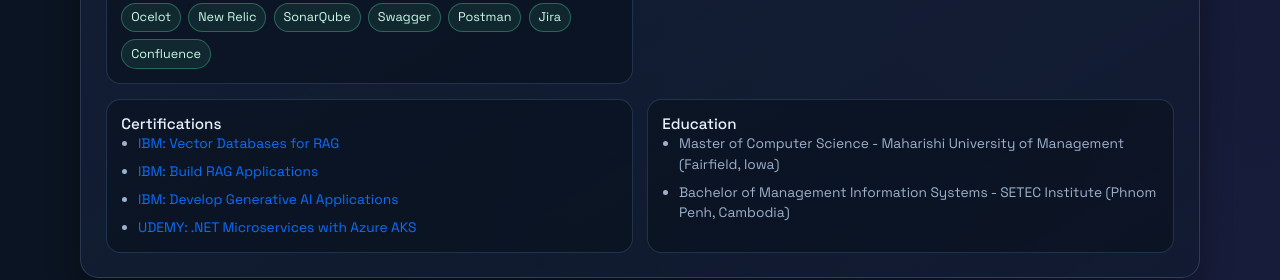
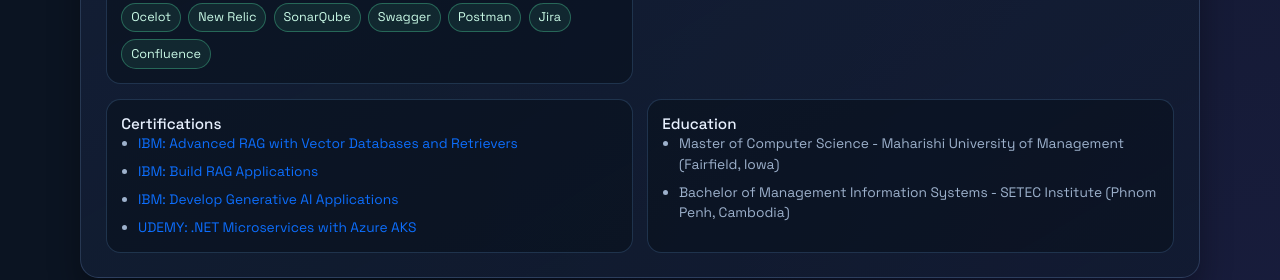
Before and after one commit to uongseyha/Portfolio, an Angular app: page / in a window 1280 px wide. Shown: the part 3080-3360 px from the top of the page. Built offline with nearby package versions, Linux system fonts and the light colour scheme.

Commit message:
update cert

```diff
--- a/src/app/app.ts
+++ b/src/app/app.ts
@@ -188,8 +188,8 @@
 
   protected readonly certifications: Certification[] = [
     {
-      title: 'IBM: Vector Databases for RAG',
-      link: 'https://www.credly.com/badges/a55d64ab-e054-47f0-af49-75c94f2ca4a8'
+      title: 'IBM: Advanced RAG with Vector Databases and Retrievers',
+      link: 'https://www.credly.com/badges/0abd2fd9-10c2-4907-a13e-f52358b3bc35'
     },
     {
       title: 'IBM: Build RAG Applications',
```
